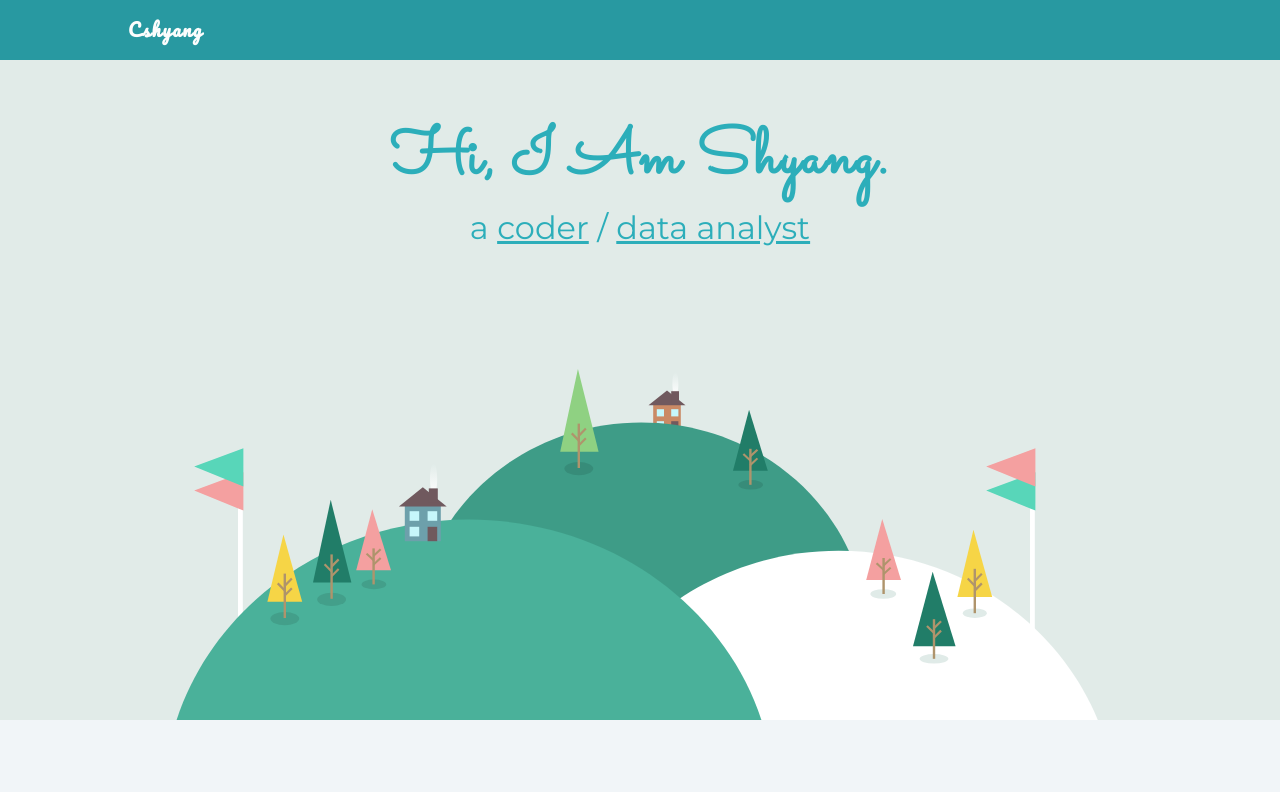
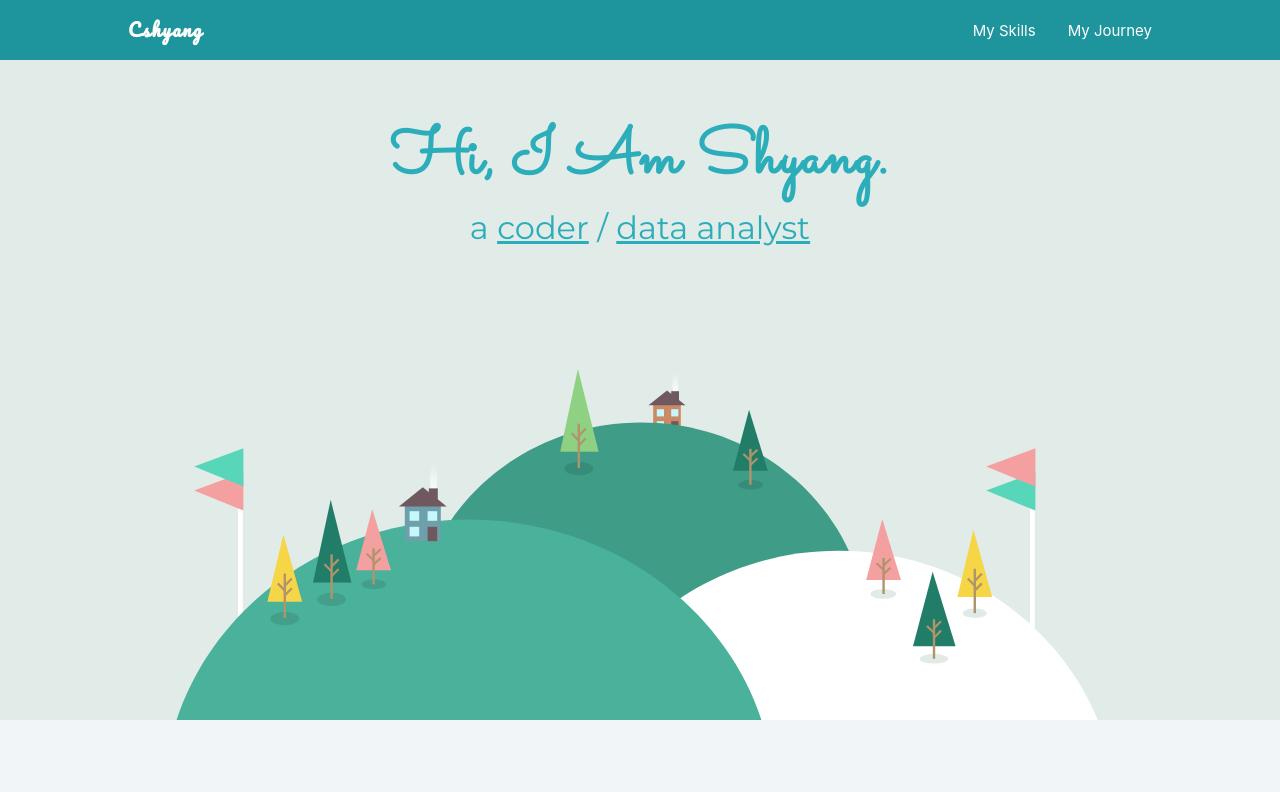
Before and after one commit to cshyang/personal-cv1, a React (Create React App) app: page / in a window 1280 px wide. Shown: the top 792 px of the page. Built offline with nearby package versions, Linux system fonts and the light colour scheme.

Commit message:
fix navbar opacity

```diff
--- a/src/Navbar.css
+++ b/src/Navbar.css
@@ -6,7 +6,7 @@
   transition-timing-function: ease-in;
   transition: all 0.4s ease;
   z-index: 999;
-  opacity: 90%;
+  opacity: 0.95;
 }
 
 .navbar-container {
--- a/src/Navbar.js
+++ b/src/Navbar.js
@@ -5,8 +5,7 @@ function Navbar() {
   return (
     <div className="navbar">
       <div className="navbar-container">
-        <h4 className="nav-icon">Cshyang</h4>
-        {/* <a href="#hero-section">
+        <a href="#hero-section">
           <h4 className="nav-icon">Cshyang</h4>
         </a>
         <ul className="nav-menu">
@@ -16,7 +15,7 @@ function Navbar() {
           <li className="nav-item">
             <a href="#job">My Journey</a>
           </li>
-        </ul> */}
+        </ul>
       </div>
     </div>
   );
```
